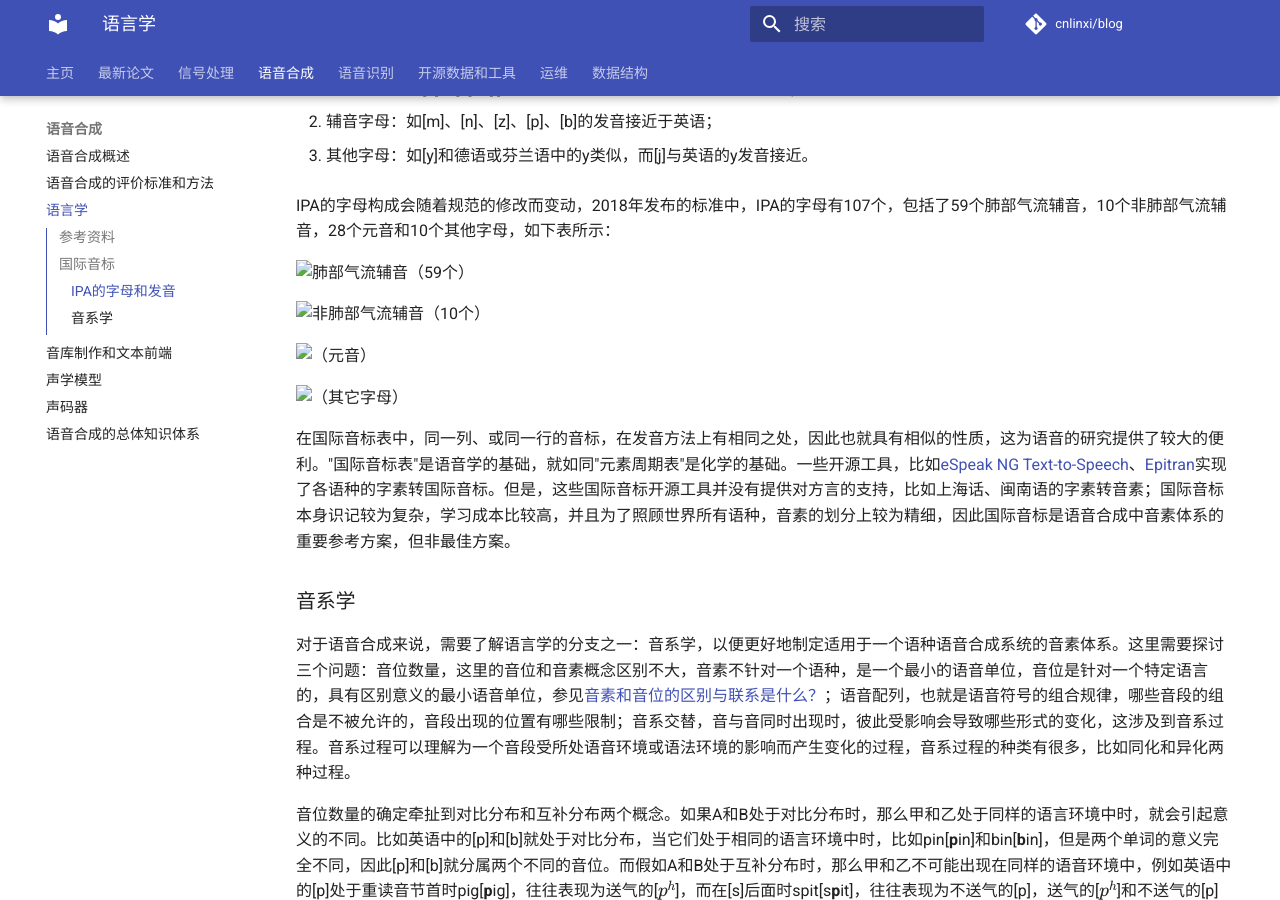
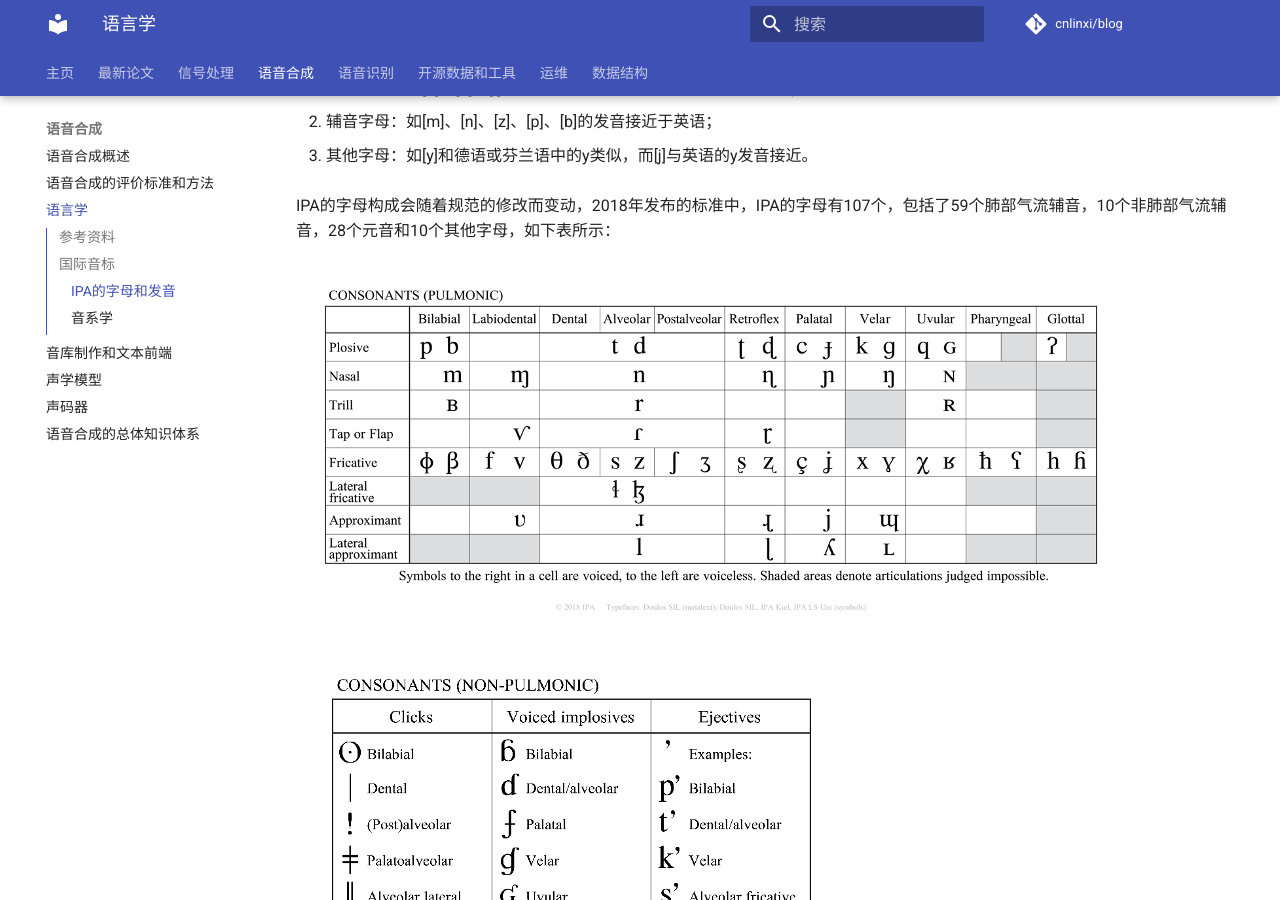
Before and after one commit to cnlinxi/blog, an MkDocs documentation site: the page built from docs/tts/语言学.md, in a window 1280 px wide and 900 px high, scrolled down 1362 px. Built offline with MkDocs 1.6.1 and Material for MkDocs 9.7.7, drawn with Linux system fonts in a browser that asks for light colours; comment, search, counter and statistics services are not loaded.

Commit message:
update(dsp&tts):修改部分错误,并增加开源数据

```diff
--- a/docs/tts/语言学.md
+++ b/docs/tts/语言学.md
@@ -50,13 +50,13 @@
 
 IPA的字母构成会随着规范的修改而变动，2018年发布的标准中，IPA的字母有107个，包括了59个肺部气流辅音，10个非肺部气流辅音，28个元音和10个其他字母，如下表所示：
 
-![肺部气流辅音（59个）](ipa_consant.png)
+![肺部气流辅音（59个）](image/ipa_consant.png)
 
-![非肺部气流辅音（10个）](ipa_consant_not.png)
+![非肺部气流辅音（10个）](image/ipa_consant_not.png)
 
-![（元音）](ipa_vowel.png)
+![（元音）](image/ipa_vowel.png)
 
-![（其它字母）](ipa_other_alphabet.png)
+![（其它字母）](image/ipa_other_alphabet.png)
 
 在国际音标表中，同一列、或同一行的音标，在发音方法上有相同之处，因此也就具有相似的性质，这为语音的研究提供了较大的便利。"国际音标表"是语音学的基础，就如同"元素周期表"是化学的基础。一些开源工具，比如[eSpeak NG Text-to-Speech](https://github.com/espeak-ng/espeak-ng)、[Epitran](https://github.com/dmort27/epitran)实现了各语种的字素转国际音标。但是，这些国际音标开源工具并没有提供对方言的支持，比如上海话、闽南语的字素转音素；国际音标本身识记较为复杂，学习成本比较高，并且为了照顾世界所有语种，音素的划分上较为精细，因此国际音标是语音合成中音素体系的重要参考方案，但非最佳方案。
 
```
Also changed, not shown: README.md (+4 -0 lines), docs/dsp/语音特征提取.md (+1 -1 lines), docs/open_source_index.md (+2 -0 lines), docs/tts/声码器.md (+1 -1 lines).
